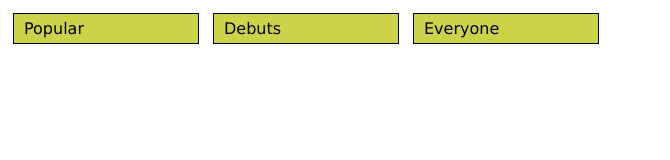
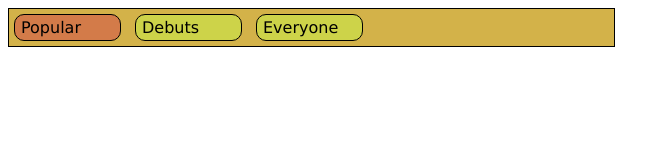
Before and after one commit to nachocs/AdRoll_Test, a plain HTML site: page index.html in a window 1280 px wide. Both pictures are taken after a click on the element "Popular". Shown: the whole page, without its empty margins (0-670 px from the left). Drawn offline with Linux system fonts and the light colour scheme.

Commit message:
3
fixed styles

```diff
--- a/css/main.css
+++ b/css/main.css
@@ -19,17 +19,30 @@ img {
 }
 
 .titulares{
-
 border: 1px solid black;
-width: 164px;
+width: 93px;
 display: inline-block;
-margin: 5px;
-padding: 5px 10px;
+margin: 5px 10px 0px 0px;
+padding: 3px 6px;
 clear: none;
 font-family: Verdana, Arial;
 background-color: #CDD349;
 font-size: 1em;
+border-radius: 10px;
+cursor: pointer;
 }
+.titulares.on{
+background-color: #D37B49;
+}
+.titularesbox{
+
+background-color: #D3B249;
+border: 1px solid black;
+width: 600px;
+padding: 0px 0px 5px 5px;
+
+}
+
 .container {
 	width: 100%;
 	max-width: 178px;
--- a/index.html
+++ b/index.html
@@ -11,10 +11,11 @@
 
 </head>
 <body id="dream1">
+  <div class="titularesbox">
 <div class="titulares" data-indice="popular">Popular</div>
 <div class="titulares" data-indice="debuts">Debuts</div>
 <div class="titulares" data-indice="">Everyone</div>
-
+</div>
 <div class="contiene">
 
 <div id="contenido">
--- a/js/main.js
+++ b/js/main.js
@@ -186,11 +186,8 @@ $(function () {
 			this.indice = indice;
 			console.log("indice", this.indice)
 
-			var ancho = $('#contenido').width();
-			$('#container').css({'overflow-y': '', 'overflow-x': ''});
-			$('#container').width(ancho);
-			$('#container').height($('#contenido').height());
-			$('#resultado').hide();
+			$('.titulares').removeClass('on');
+			$(ev.currentTarget).addClass('on')
 
 			$D.empieza = 0;
 			this.collection.fetch({ data: {indice: indice } });
```
